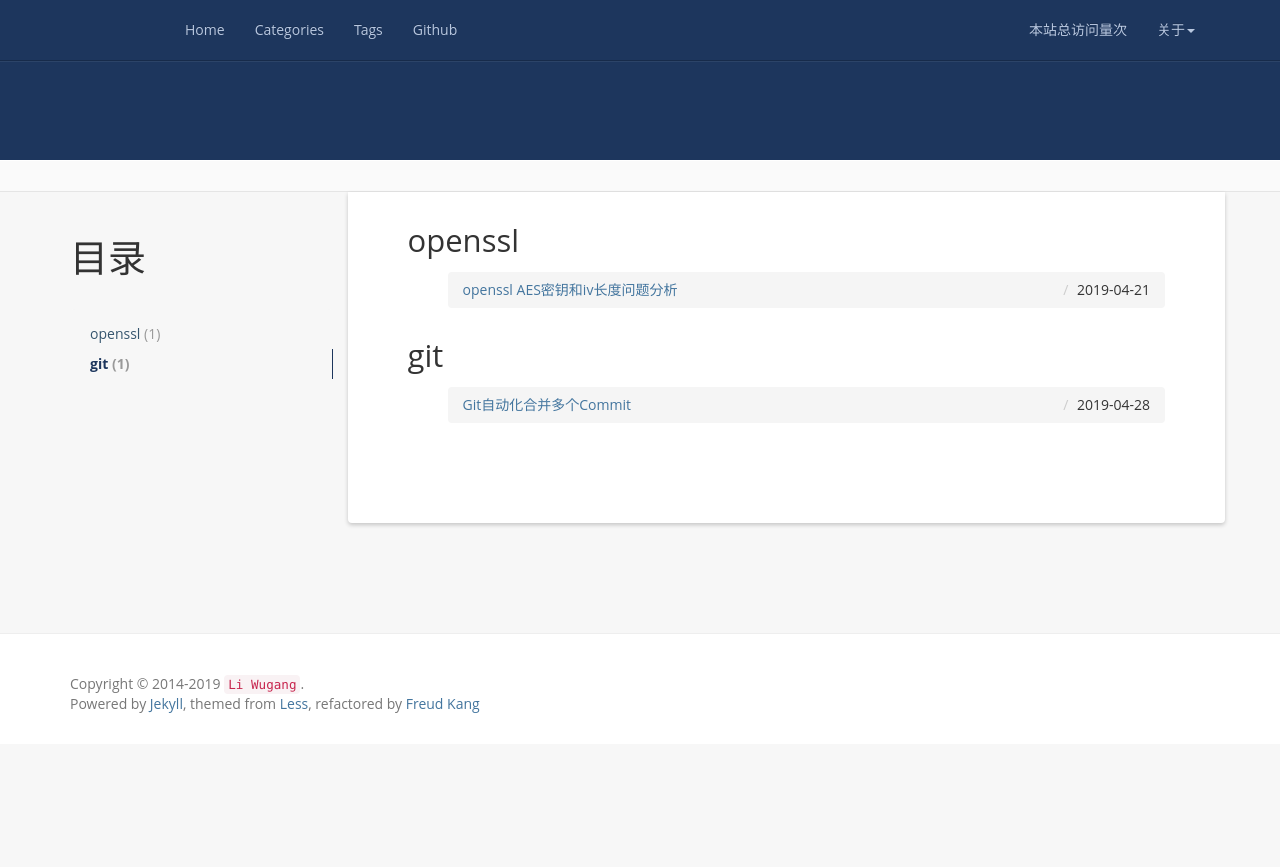
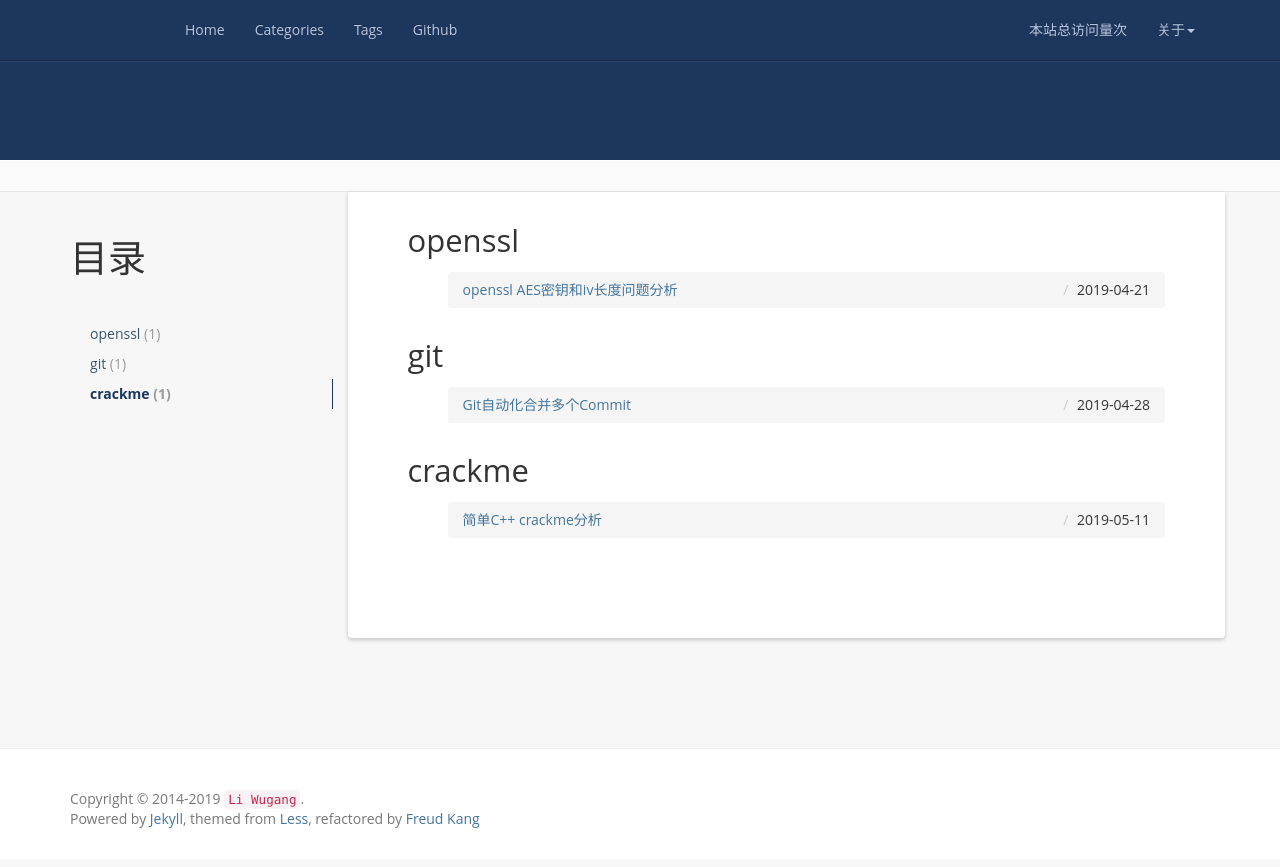
Before and after one commit to liwugang/liwugang.github.io, a Jekyll site: the page built from tag/index.html, in a window 1280 px wide. Shown: the top 867 px of the page. Built offline with Jekyll 4.4.1, drawn with Linux system fonts in a browser that asks for light colours; nearby versions of some CDN libraries; comment, search, counter and statistics services are not loaded; part of the change alters nothing that is shown.

Commit message:
Upload one crackme
Signed-off-by: liwugang <liwugang@163.com>

````diff
--- a/_config.yml
+++ b/_config.yml
@@ -10,7 +10,7 @@ description: Patient && Courage
 meta_description: liwugang;个人博客;
 motto:
 banner:
-
+gems: [jekyll-paginate]
 permalink: /:year/:month/:day/:title/
 paginate: 10
 
--- /dev/null
+++ b/_posts/reverse/2019-05-11-crackme_cpp_one.md
@@ -0,0 +1,348 @@
+---
+layout: post
+
+title:  简单C++ crackme分析
+date:   2019-05-11 15:20:00 +0800
+categories: reverse
+tag: crackme
+---
+
+* content
+{:toc}
+
+
+
+该crackme来自于[这里](https://www.root-me.org/en/Challenges/Cracking/ELF-C-0-protection),也可以从[这里]({{ "/assets/crackme/cpp_001" | absolute_url }})下载，是Linux平台上的C++程序，没加壳，比较简单，故将分析记录下来。
+
+工具选择
+===============
+Linux静态分析工具使用[cutter](https://github.com/radareorg/cutter), ，但由于cutter对C++的函数识别不好，故也使用IDA一起进行分析。
+
+静态分析
+==============
+
+先静态分析，了解程序的大概轮廓，并找到关键部分，在结合动态调试，可以达到事半功倍的效果。
+
+### 搜索关键字符串
+```c
+.rodata:08048DFC	00000037	C	Bravo, tu peux valider en utilisant ce mot de passe...
+.rodata:08048E34	00000031	C	Congratz. You can validate with this password... // 可以推断出来这是成功的提示
+.rodata:08048E65	00000014	C	Password incorrect. // 这是失败的提示
+```
+
+### 根据字符串来看流程
+![graph]({{"/assets/pictures/crackme_cpp_one/graph.jpg" | prepend:site.baseurl}})
+
+图中蓝色部分为上面成功的提示的地方，所以需要执行的代码路径为1--> 2 --> 3。
+
+## 模块1
+```asm
+  int main (int argc, char **argv, char **envp);
+|           ; var int var_16h @ ebp-0x16
+|           ; var int var_15h @ ebp-0x15
+|           ; var int var_14h @ ebp-0x14
+|           ; var int var_10h @ ebp-0x10
+|           ; var int var_ch @ ebp-0xc
+|           ; var int var_8h_2 @ ebp-0x8
+|           ; var char *var_4h @ esp+0x4
+|           ; var int var_8h @ esp+0x8
+|           ; DATA XREF from entry0 (0x80488a7)
+|           0x08048a86      lea       ecx, [var_4h] ; 为argc的地址
+|           0x08048a8a      and       esp, 0xfffffff0
+|           0x08048a8d      push      dword [ecx - 4]
+|           0x08048a90      push      ebp
+|           0x08048a91      mov       ebp, esp
+|           0x08048a93      push      ebx
+|           0x08048a94      push      ecx
+|           0x08048a95      sub       esp, 0x20
+|           0x08048a98      mov       ebx, ecx
+|           0x08048a9a      cmp       dword [ebx], 1；对argc即参数的个数和1对比
+|       ,=< 0x08048a9d      jg        0x8048aee；如果大于1, 跳转到0x8048aee,也即我们的第2部分
+
+```
+
+需要我们至少password作为第2个参数。
+
+## 模块2
+```asm
+text:08048AEE loc_8048AEE:                            ; CODE XREF: main+17↑j
+.text:08048AEE                 lea     eax, [ebp+var_15]
+.text:08048AF1                 mov     [esp], eax
+.text:08048AF4                 call    __ZNSaIcEC1Ev   ; std::allocator<char>::allocator(void)
+.text:08048AF9                 lea     eax, [ebp+var_15]
+.text:08048AFC                 mov     [esp+8], eax ; 参数3
+.text:08048B00                 mov     dword ptr [esp+4], offset unk_8048DC4 ;参数2
+.text:08048B08                 lea     eax, [ebp+var_C]
+.text:08048B0B                 mov     [esp], eax ;参数1
+.text:08048B0E                 call    __ZNSsC1EPKcRKSaIcE ; std::string::string(char const*,std::allocator<char> const&) ;创建string1，是以unk_8048DC4作为字符串，保存在[ebp+var_C]
+.text:08048B13                 lea     eax, [ebp+var_16]
+.text:08048B16                 mov     [esp], eax
+.text:08048B19                 call    __ZNSaIcEC1Ev   ; std::allocator<char>::allocator(void)
+.text:08048B1E                 lea     eax, [ebp+var_16]
+.text:08048B21                 mov     [esp+8], eax ; 参数3
+.text:08048B25                 mov     dword ptr [esp+4], offset unk_8048DCC ;参数2
+.text:08048B2D                 lea     eax, [ebp+var_10]
+.text:08048B30                 mov     [esp], eax ;参数1
+.text:08048B33                 call    __ZNSsC1EPKcRKSaIcE ; std::string::string(char const*,std::allocator<char> const&) ;创建string2，是以unk_8048DCC作为字符串，保存在[ebp+var_10]
+.text:08048B38                 lea     eax, [ebp+var_14]
+.text:08048B3B                 lea     edx, [ebp+var_C]
+.text:08048B3E                 mov     [esp+8], edx ;参数3 上面string1
+.text:08048B42                 lea     edx, [ebp+var_10]
+.text:08048B45                 mov     [esp+4], edx ;参数2 上面string2
+.text:08048B49                 mov     [esp], eax ;参数1， 保存在[ebp+var_14]
+.text:08048B4C                 call    _Z5ploufSsSs    ; plouf(std::string,std::string)
+.text:08048B51                 sub     esp, 4
+.text:08048B54                 lea     eax, [ebp+var_10]
+.text:08048B57                 mov     [esp], eax      ; this
+.text:08048B5A                 call    __ZNSsD1Ev      ; std::string::~string() ;string2 回收
+.text:08048B5F                 lea     eax, [ebp+var_16]
+.text:08048B62                 mov     [esp], eax
+.text:08048B65                 call    __ZNSaIcED1Ev   ; std::allocator<char>::~allocator()
+.text:08048B6A                 lea     eax, [ebp+var_C]
+.text:08048B6D                 mov     [esp], eax      ; this
+.text:08048B70                 call    __ZNSsD1Ev      ; std::string::~string() ;string1 回收
+.text:08048B75                 lea     eax, [ebp+var_15]
+.text:08048B78                 mov     [esp], eax
+.text:08048B7B                 call    __ZNSaIcED1Ev   ; std::allocator<char>::~allocator()
+.text:08048B80                 mov     eax, [ebx+4] ; argv
+.text:08048B83                 add     eax, 4 ; argv + 4
+.text:08048B86                 mov     eax, [eax] ; 我们传入的参数
+.text:08048B88                 mov     [esp+4], eax    ; char * ;参数2 我们传入的参数
+.text:08048B8C                 lea     eax, [ebp+var_14]
+.text:08048B8F                 mov     [esp], eax      ; std::string * ; 参数1， 上述plouf的参数1
+.text:08048B92                 call    _ZSteqIcSt11char_traitsIcESaIcEEbRKSbIT_T0_T1_EPKS3_ ; std::operator==<char,std::char_traits<char>,std::allocator<char>>(std::basic_string<char,std::char_traits<char>,std::allocator<char>> const&,char const*) ; 进行对比
+.text:08048B97                 test    al, al
+.text:08048B99                 jz      short loc_8048BE5 ;对比结果为0,则跳转到loc_8048BE5
+模块3
+.text:08048B9B                 mov     dword ptr [esp+4], offset aBravoTuPeuxVal ; "Bravo, tu peux valider en utilisant ce "...
+.text:08048BA3                 mov     dword ptr [esp], offset _ZSt4cout@@GLIBCXX_3_4
+.text:08048BAA                 call    __ZStlsISt11char_traitsIcEERSt13basic_ostreamIcT_ES5_PKc ; std::operator<<<std::char_traits<char>>(std::basic_ostream<char,std::char_traits<char>> &,char const*)
+.text:08048BAF                 mov     dword ptr [esp+4], offset __ZSt4endlIcSt11char_traitsIcEERSt13basic_ostreamIT_T0_ES6_ ; std::endl<char,std::char_traits<char>>(std::basic_ostream<char,std::char_traits<char>> &)
+.text:08048BB7                 mov     [esp], eax
+.text:08048BBA                 call    __ZNSolsEPFRSoS_E ; std::ostream::operator<<(std::ostream & (*)(std::ostream &))
+.text:08048BBF                 mov     dword ptr [esp+4], offset aCongratzYouCan ; "Congratz. You can validate with this pa"... ; 成功的字符串
+.text:08048BC7                 mov     dword ptr [esp], offset _ZSt4cout@@GLIBCXX_3_4
+.text:08048BCE                 call    __ZStlsISt11char_traitsIcEERSt13basic_ostreamIcT_ES5_PKc ; std::operator<<<std::char_traits<char>>(std::basic_ostream<char,std::char_traits<char>> &,char const*)
+.text:08048BD3                 mov     dword ptr [esp+4], offset __ZSt4endlIcSt11char_traitsIcEERSt13basic_ostreamIT_T0_ES6_ ; std::endl<char,std::char_traits<char>>(std::basic_ostream<char,std::char_traits<char>> &)
+.text:08048BDB                 mov     [esp], eax
+.text:08048BDE                 call    __ZNSolsEPFRSoS_E ; std::ostream::operator<<(std::ostream & (*)(std::ostream &))
+.text:08048BE3                 jmp     short loc_8048C09
+```
+
+总结下：
+
+* 以unk_8048DC4处的字符串构造string1；
+* 以unk_8048DCC处的字符串构造string2；
+* 执行plouf(addr, string2, string1)；
+* 将addr和我们传入的密码进行对比，若相同则成功。
+
+## plouf 函数分析
+
+```asm
+.text:0804898D ; plouf(std::string, std::string)
+.text:0804898D                 public _Z5ploufSsSs
+.text:0804898D _Z5ploufSsSs    proc near               ; CODE XREF: main+C6↓p
+.text:0804898D
+.text:0804898D var_1D          = byte ptr -1Dh
+.text:0804898D var_1C          = dword ptr -1Ch
+.text:0804898D arg_0           = dword ptr  8
+.text:0804898D arg_4           = dword ptr  0Ch
+.text:0804898D arg_8           = dword ptr  10h
+.text:0804898D
+.text:0804898D                 push    ebp
+.text:0804898E                 mov     ebp, esp
+.text:08048990                 push    edi
+.text:08048991                 push    esi
+.text:08048992                 push    ebx
+.text:08048993                 sub     esp, 2Ch
+.text:08048996                 lea     eax, [ebp+var_1D]
+.text:08048999                 mov     [esp], eax
+.text:0804899C                 call    __ZNSaIcEC1Ev   ; std::allocator<char>::allocator(void)
+.text:080489A1                 lea     eax, [ebp+var_1D]
+.text:080489A4                 mov     [esp+8], eax ;参数3
+.text:080489A8                 mov     dword ptr [esp+4], offset unk_8048DB0 ;参数2
+.text:080489B0                 mov     eax, [ebp+arg_0]
+.text:080489B3                 mov     [esp], eax ;我们传入的参数1
+.text:080489B6                 call    __ZNSsC1EPKcRKSaIcE ; std::string::string(char const*,std::allocator<char> const&) ;创建string1，是以unk_8048DB0作为字符串，保存在传入的参数1
+.text:080489BB                 lea     eax, [ebp+var_1D]
+.text:080489BE                 mov     [esp], eax
+.text:080489C1                 call    __ZNSaIcED1Ev   ; std::allocator<char>::~allocator()
+.text:080489C6                 mov     [ebp+var_1C], 0 ; index
+.text:080489CD                 jmp     short loc_8048A2B
+.text:080489CF ; ---------------------------------------------------------------------------
+.text:080489CF
+.text:080489CF loc_80489CF:                            ; CODE XREF: plouf(std::string,std::string)+BA↓j
+.text:080489CF                 mov     eax, [ebp+var_1C]
+.text:080489D2                 mov     [esp+4], eax ; 作为下标
+.text:080489D6                 mov     eax, [ebp+arg_4] ; 传入的参数2 - string2
+.text:080489D9                 mov     [esp], eax
+.text:080489DC                 call    __ZNSsixEj      ; std::string::operator[](uint)
+.text:080489E1                 movzx   esi, byte ptr [eax] string2[index]
+.text:080489E4                 mov     ebx, [ebp+var_1C]
+.text:080489E7                 mov     eax, [ebp+arg_8] ;参数的参数3 - string1
+.text:080489EA                 mov     [esp], eax      ; this
+.text:080489ED                 call    __ZNKSs6lengthEv ; std::string::length(void)
+.text:080489F2                 mov     edi, eax ; edi保存 string1的长度
+.text:080489F4                 mov     eax, ebx ; index
+.text:080489F6                 mov     edx, 0
+.text:080489FB                 div     edi
+.text:080489FD                 mov     ecx, edx ; = index % string1的长度
+.text:080489FF                 mov     eax, ecx
+.text:08048A01                 mov     [esp+4], eax
+.text:08048A05                 mov     eax, [ebp+arg_8]
+.text:08048A08                 mov     [esp], eax
+.text:08048A0B                 call    __ZNSsixEj      ; std::string::operator[](uint)
+.text:08048A10                 movzx   eax, byte ptr [eax] ; string1[index % string1长度]
+.text:08048A13                 xor     eax, esi  ;string[index % string1长度] xor string2[index]
+.text:08048A15                 movsx   eax, al
+.text:08048A18                 mov     [esp+4], eax
+.text:08048A1C                 mov     eax, [ebp+arg_0] ;传入的参数1
+.text:08048A1F                 mov     [esp], eax
+.text:08048A22                 call    __ZNSspLEc      ; std::string::operator+=(char)
+.text:08048A27                 add     [ebp+var_1C], 1 ; 将结果相加到参数1中
+.text:08048A2B
+.text:08048A2B loc_8048A2B:                            ; CODE XREF: plouf(std::string,std::string)+40↑j
+.text:08048A2B                 mov     eax, [ebp+var_1C]
+.text:08048A2E                 mov     [esp+4], eax
+.text:08048A32                 mov     eax, [ebp+arg_4] ;参数的参数2-string2
+.text:08048A35                 mov     [esp], eax
+.text:08048A38                 call    __ZNSsixEj      ; std::string::operator[](uint)
+.text:08048A3D                 movzx   eax, byte ptr [eax]; string2[index]
+.text:08048A40                 test    al, al
+.text:08048A42                 setnz   al
+.text:08048A45                 test    al, al
+.text:08048A47                 jnz     short loc_80489CF ;如果非0,跳转到loc_80489CF
+.text:08048A49                 jmp     short loc_8048A79
+.text:08048A4B ; ---------------------------------------------------------------------------
+.text:08048A4B                 mov     ebx, eax
+.text:08048A4D                 lea     eax, [ebp+var_1D]
+.text:08048A50                 mov     [esp], eax
+.text:08048A53                 call    __ZNSaIcED1Ev   ; std::allocator<char>::~allocator()
+.text:08048A58                 mov     eax, ebx
+.text:08048A5A                 mov     [esp], eax
+.text:08048A5D                 call    __Unwind_Resume
+.text:08048A62                 mov     ebx, eax
+.text:08048A64                 mov     eax, [ebp+arg_0]
+.text:08048A67                 mov     [esp], eax      ; this
+.text:08048A6A                 call    __ZNSsD1Ev      ; std::string::~string()
+.text:08048A6F                 mov     eax, ebx
+.text:08048A71                 mov     [esp], eax
+.text:08048A74                 call    __Unwind_Resume
+.text:08048A79
+.text:08048A79 loc_8048A79:                            ; CODE XREF: plouf(std::string,std::string)+BC↑j
+.text:08048A79                 mov     eax, [ebp+arg_0]
+.text:08048A7C                 add     esp, 2Ch
+.text:08048A7F                 pop     ebx
+.text:08048A80                 pop     esi
+.text:08048A81                 pop     edi
+.text:08048A82                 pop     ebp
+.text:08048A83                 retn    4
+.text:08048A83 _Z5ploufSsSs    endp
+.text:08048A83
+```
+
+用伪代码来描述下上述函数：
+
+```c
+    plouf(addr, string2, string1) {
+        string result = &addr; // 第1个参数地址
+        for (int i = 0; i < len(string2); i++) { // 遍历string2
+            temp = string2[i] ^ string1[i % len(string1)]; // 将string2的每个元素和 string1 相关地址进行异或
+            result += temp;
+        }
+    }
+
+```
+
+## 求出password
+
+### string1内容
+```asm
+.rodata:08048DC4 unk_8048DC4     db  18h                 ; DATA XREF: main+7A↑o
+.rodata:08048DC5                 db 0D6h
+.rodata:08048DC6                 db  15h
+.rodata:08048DC7                 db 0CAh
+.rodata:08048DC8                 db 0FAh
+.rodata:08048DC9                 db  77h ; w
+.rodata:08048DCA                 db    0
+```
+### string2 内容
+```asm
+.rodata:08048DCC unk_8048DCC     db  50h ; P             ; DATA XREF: main+9F↑o
+.rodata:08048DCD                 db 0B3h
+.rodata:08048DCE                 db  67h ; g
+.rodata:08048DCF                 db 0AFh
+.rodata:08048DD0                 db 0A5h
+.rodata:08048DD1                 db  0Eh
+.rodata:08048DD2                 db  77h ; w
+.rodata:08048DD3                 db 0A3h
+.rodata:08048DD4                 db  4Ah ; J
+.rodata:08048DD5                 db 0A2h
+.rodata:08048DD6                 db  9Bh
+.rodata:08048DD7                 db    1
+.rodata:08048DD8                 db  7Dh ; }
+.rodata:08048DD9                 db  89h
+.rodata:08048DDA                 db  61h ; a
+.rodata:08048DDB                 db 0A5h
+.rodata:08048DDC                 db 0A5h
+.rodata:08048DDD                 db    2
+.rodata:08048DDE                 db  76h ; v
+.rodata:08048DDF                 db 0B2h
+.rodata:08048DE0                 db  70h ; p
+.rodata:08048DE1                 db 0B8h
+.rodata:08048DE2                 db  89h
+.rodata:08048DE3                 db    3
+.rodata:08048DE4                 db  79h ; y
+.rodata:08048DE5                 db 0B8h
+.rodata:08048DE6                 db  71h ; q
+.rodata:08048DE7                 db  95h
+.rodata:08048DE8                 db  9Bh
+.rodata:08048DE9                 db  28h ; (
+.rodata:08048DEA                 db  74h ; t
+.rodata:08048DEB                 db 0BFh
+.rodata:08048DEC                 db  61h ; a
+.rodata:08048DED                 db 0BEh
+.rodata:08048DEE                 db  96h
+.rodata:08048DEF                 db  12h
+.rodata:08048DF0                 db  47h ; G
+.rodata:08048DF1                 db  95h
+.rodata:08048DF2                 db  3Eh ; >
+.rodata:08048DF3                 db 0E1h
+.rodata:08048DF4                 db 0A5h
+.rodata:08048DF5                 db    4
+.rodata:08048DF6                 db  6Ch ; l
+.rodata:08048DF7                 db 0A3h
+.rodata:08048DF8                 db  73h ; s
+.rodata:08048DF9                 db 0ACh
+.rodata:08048DFA                 db  89h
+.rodata:08048DFB                 db    0
+```
+
+### 程序求password
+```c
+#include <stdio.h>
+#include <string.h>
+
+int string1[] = {0x18, 0xd6, 0x15, 0xca, 0xfa, 0x77}; // 为上面string1
+int string2[] = {0x50, 0xB3, 0x67, 0xAF, 0xA5, 0x0E, 0x77, 0xA3, 0x4A, 0xA2, 0x9B, 0x01, 0x7D, 0x89, 0x61, 0xA5, 0xA5, 0x02, 0x76, 0xB2, 0x70, 0xB8, 0x89, 0x03, 0x79, 0xB8, 0x71, 0x95, 0x9B, 0x28, 0x74, 0xBF, 0x61, 0xBE, 0x96, 0x12, 0x47, 0x95, 0x3E, 0xE1, 0xA5, 0x04, 0x6C, 0xA3, 0x73, 0xAC, 0x89}; // 上面string2
+
+
+int main()
+{
+    int num = sizeof(string2) / sizeof(string2[0]);
+    int i = 0;
+    for (; i < num; i++) {
+        string2[i] ^= string1[i % (sizeof(string1) / sizeof(string1[0]))];
+        printf("%c", string2[i]);
+    }
+}
+
+```
+
+> 执行结果:Here_you_have_to_understand_a_little_C++_stuffs
+
+总结
+============
+
+* C++反编译后函数名会比较复杂，识别函数名难度会比较大，所以需要挑选多个工具一起使用；
+* 此题相对简单，只用静态分析就可以，但遇到难度较大的，可以采用静态和动态结合方式。
````
Also changed, not shown: assets/pictures/crackme_cpp_one/graph.jpg (added), 8 other files.
